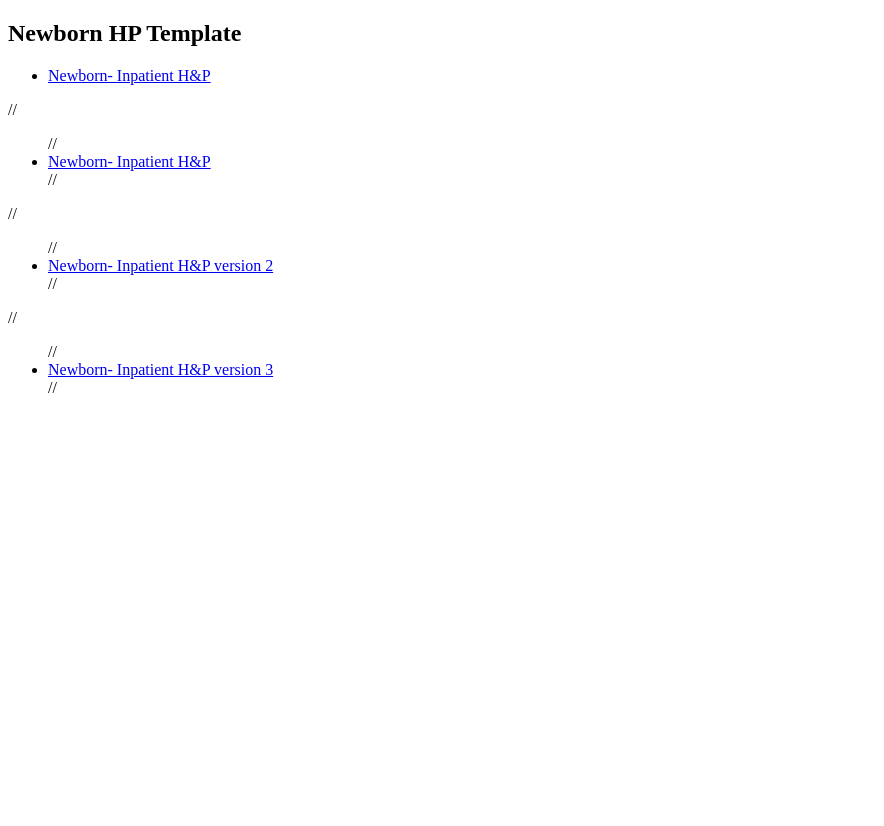
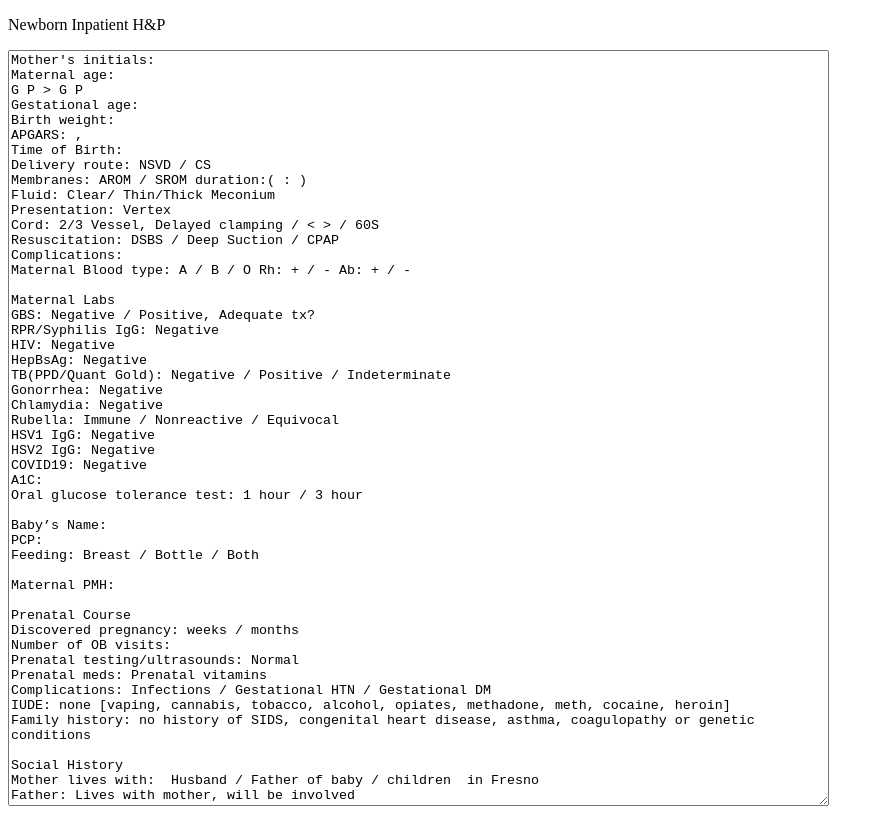
Before and after one commit to resprojects/resprojects, a plain HTML site: page index.html in a window 1280 px wide. Shown: the whole page, without its empty margins (0-884 px from the left). Before the commit the page ends 800 px from the top, so only its background shows below. Drawn offline with Linux system fonts and the light colour scheme.

Commit message:
Update index.html

```diff
--- a/index.html
+++ b/index.html
@@ -1,28 +1,93 @@
 <!DOCTYPE html>
-<html>
+<html lang="en">
  <head>
   <meta charset="utf-8" />
-  <title>Note Templates</title>
+  <title></title>
  </head>
  <body>
+ <title> Newborn Inpatient H&P </title>
 
-    <h2>Newborn HP Template</h2>
+ <form>
+ <p><label for = "deliverylabinfo">Newborn Inpatient H&P</label></p>
+ <textarea id= "gennewborninfo" name="gennewborninfo" type = "text" rows="50" cols="100" onkeyup = "displaytext()" >
+Mother's initials:
+Maternal age:
+G P > G P
+Gestational age:
+Birth weight:
+APGARS: ,
+Time of Birth:
+Delivery route: NSVD / CS
+Membranes: AROM / SROM duration:( : )
+Fluid: Clear/ Thin/Thick Meconium
+Presentation: Vertex
+Cord: 2/3 Vessel, Delayed clamping / < > / 60S
+Resuscitation: DSBS / Deep Suction / CPAP
+Complications:
+Maternal Blood type: A / B / O Rh: + / - Ab: + / -
 
-    <ul>
-      <li id= "newbornHP"> <a href = "newborninpthp5.html">Newborn- Inpatient H&P </a> </li>
-    </ul>
+Maternal Labs
+GBS: Negative / Positive, Adequate tx?
+RPR/Syphilis IgG: Negative
+HIV: Negative
+HepBsAg: Negative
+TB(PPD/Quant Gold): Negative / Positive / Indeterminate
+Gonorrhea: Negative
+Chlamydia: Negative
+Rubella: Immune / Nonreactive / Equivocal
+HSV1 IgG: Negative
+HSV2 IgG: Negative
+COVID19: Negative
+A1C:
+Oral glucose tolerance test: 1 hour / 3 hour
 
-   // <ul>
-     // <li id= "newborn-inpt"> <a href = "newborninpthp.html">Newborn- Inpatient H&P </a> </li>
-    //</ul>
+Baby’s Name:
+PCP:
+Feeding: Breast / Bottle / Both
 
-    //<ul>
-      //<li id= "newborn-inpt2"> <a href = "newborninpthp2.html">Newborn- Inpatient H&P version 2 </a> </li>
-    //</ul>
+Maternal PMH:
 
-    //<ul>
-      //<li id= "newborn-inpt3"> <a href = "newborninpthp3.html">Newborn- Inpatient H&P version 3 </a> </li>
-    //</ul>
+Prenatal Course
+Discovered pregnancy: weeks / months
+Number of OB visits:
+Prenatal testing/ultrasounds: Normal
+Prenatal meds: Prenatal vitamins
+Complications: Infections / Gestational HTN / Gestational DM
+IUDE: none [vaping, cannabis, tobacco, alcohol, opiates, methadone, meth, cocaine, heroin]
+Family history: no history of SIDS, congenital heart disease, asthma, coagulopathy or genetic conditions
+
+Social History
+Mother lives with:  Husband / Father of baby / children  in Fresno
+Father: Lives with mother, will be involved
+Siblings: None / Live w/ mother / are healthy, do not see specialists
+Smoking in home: Yes / No
+Pets: Dogs / Cats / Birds / None
+Substance use in home: Yes / No
+History of depression, other mental health conditions: Yes / No / Previous treatment
+Support: Yes / No
+Other care takers: Maternal / Paternal  grandmother / grandfather / aunt / uncle / older siblings
+Supplies (car seat, crib/bassinet): Yes / No
+Safety/Domestic Violence: Feels safe, never victim
+Previous CPS involvement: Yes / No
+
+Physical Exam:
+
+To-do:
+
+ </textarea>
+
+ </form>
+
+ <p id= "inputnewborninfo"> </p>
+
+<script>
+var input = document.getElementById("gennewborninfo");
+var output = document.getElementById("inputnewborninfo");
+function displaytext(){
+output.innerText = input.value;
+    output.style.display = "block"
+}
+</script>
 
  </body>
 </html>
```
